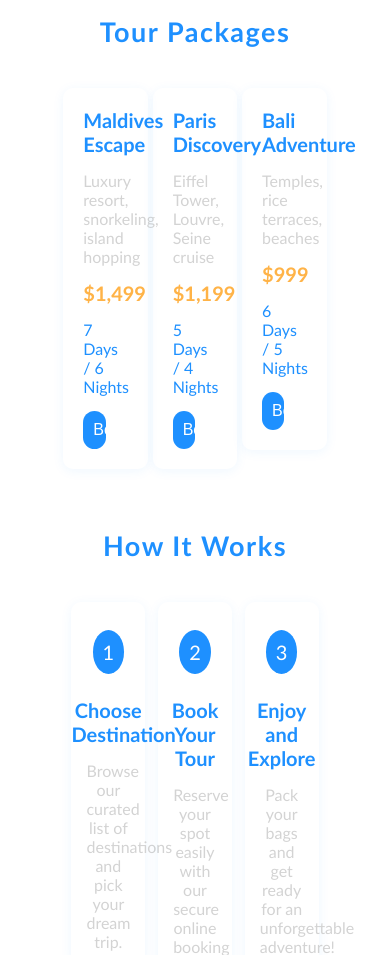
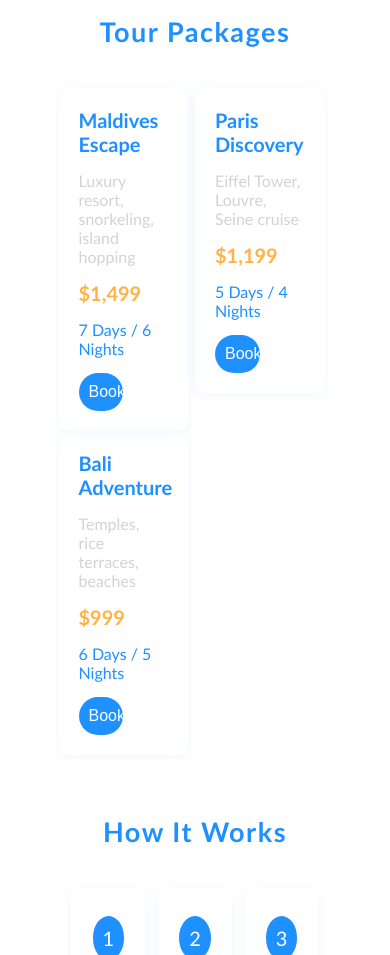
Before and after one commit to Krish-CyberSec/CFCP_assignment, a plain HTML site: page index.html in a window 390 px wide. Shown: the part 1284-2239 px from the top of the page. Drawn offline with nearby package versions, Linux system fonts and the light colour scheme; files whose address does not match are found by name.

Commit message:
added !important to grid display and card width in packages section

```diff
--- a/style.css
+++ b/style.css
@@ -20,12 +20,12 @@ body{
         }
 
         #pakages >.cards{
-            display: grid;
+            display: grid !important;
             grid-template-columns: 50% 50% !important;
         }
 
         #pakages >.cards .card{
-            width: 95%;
+            width: 95% !important;
         }
     }
 /* media query end */
```
